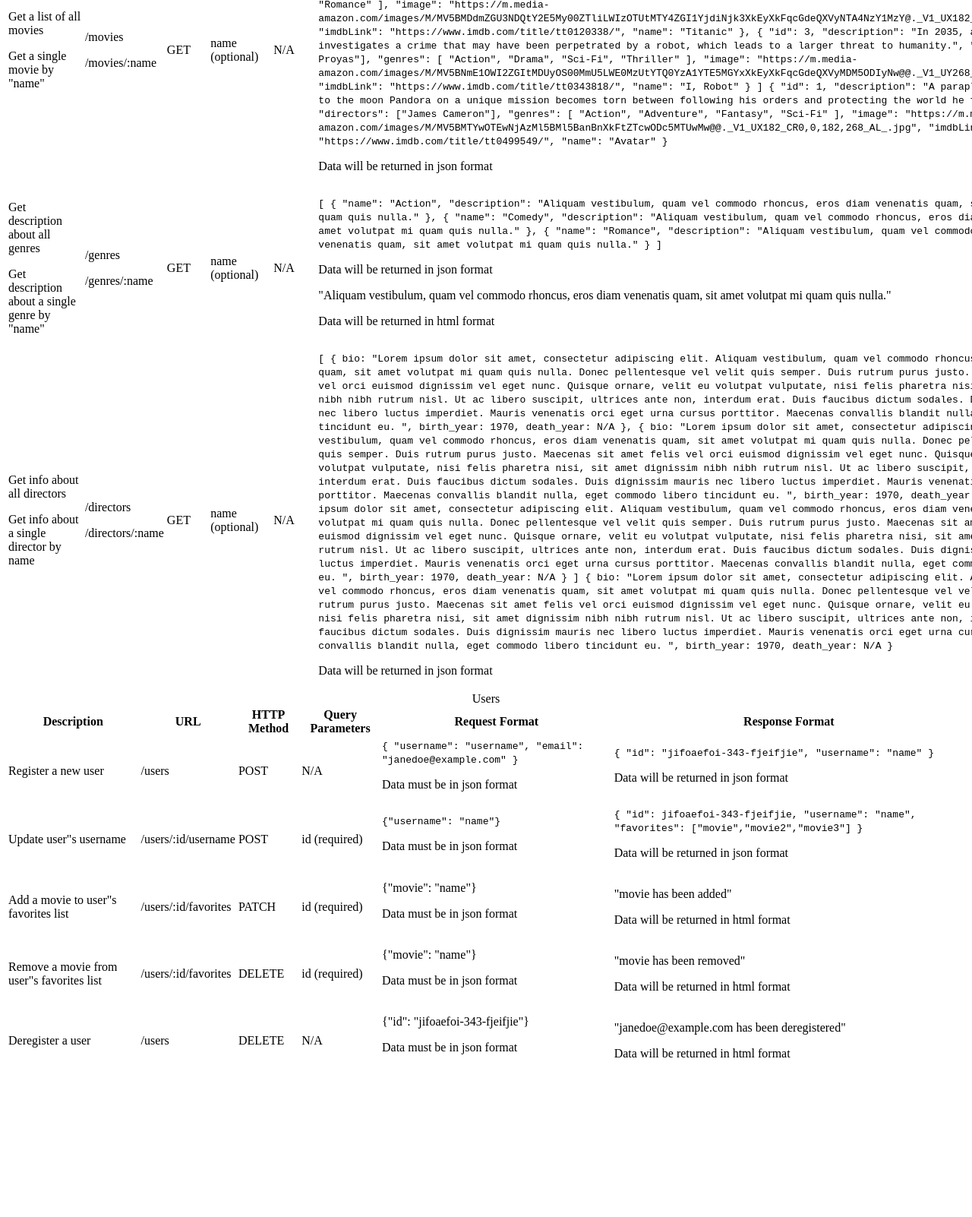
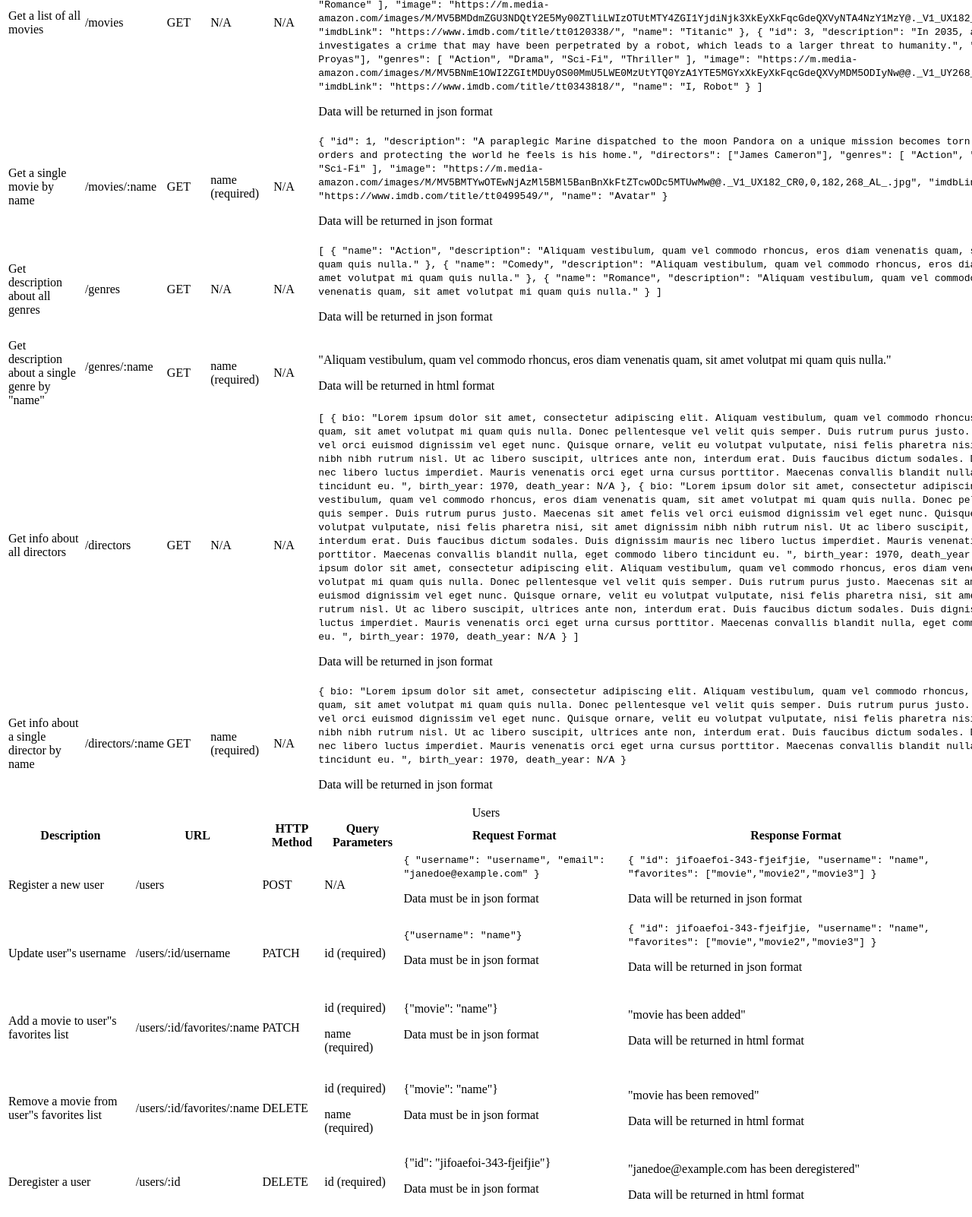
Before and after one commit to kaykay1424/movie-api, a website: page public/documentation.html in a window 1280 px wide. Shown: the part 287-1889 px from the top of the page at 76% size. Before the commit the page ends 1710 px from the top, so only its background shows below. Drawn offline with Linux system fonts and the light colour scheme.

Commit message:
update documentation with new endpoints/parameters

```diff
--- a/public/documentation.html
+++ b/public/documentation.html
@@ -24,16 +24,10 @@
             </thead>
             <tbody>
                 <tr>
-                    <td>
-                        <p>Get a list of all movies</p>
-                        <p>Get a single movie by "name"</p>
-                    </td>
-                    <td>
-                        <p>/movies</p>
-                        <p>/movies/:name</p>
-                    </td>
+                    <td>Get a list of all movies</td>
+                    <td>/movies </td>
                     <td>GET</td>
-                    <td>name (optional)</td>
+                    <td>N/A</td>
                     <td>N/A</td>
                     <td>
                         <code>
@@ -80,6 +74,16 @@
                                 }
                             ]
                         </code>
+                        <p>Data will be returned in json format</p>
+                    </td>
+                </tr>
+                <tr>
+                    <td>Get a single movie by name</td>
+                    <td>/movies/:name</td>
+                    <td>GET</td>
+                    <td>name (required)</td>
+                    <td>N/A</td>
+                    <td>
                         <code>
                             {
                                 "id": 1,
@@ -100,16 +104,10 @@
                     </td>
                 </tr>
                 <tr>
-                    <td>
-                        <p>Get description about all genres</p>
-                        <p>Get description about a single genre by "name"</p>
-                    </td>
-                    <td>
-                        <p>/genres</p>
-                        <p>/genres/:name</p>
-                    </td>
+                    <td>Get description about all genres</td>
+                    <td>/genres </td>
                     <td>GET</td>
-                    <td>name (optional)</td>
+                    <td>N/A</td>
                     <td>N/A</td>
                     <td>
                         <code>
@@ -129,21 +127,24 @@
                             ]
                         </code>
                         <p>Data will be returned in json format</p>
+                    </td>
+                </tr>
+                <tr>
+                    <td>Get description about a single genre by "name"</td>
+                    <td>/genres/:name</p> </td>
+                    <td>GET</td>
+                    <td>name (required)</td>
+                    <td>N/A</td>
+                    <td>
                         <p>"Aliquam vestibulum, quam vel commodo rhoncus, eros diam venenatis quam, sit amet volutpat mi quam quis nulla."</p>
                         <p>Data will be returned in html format</p>
                     </td>
                 </tr>
                 <tr>
-                    <td>
-                        <p>Get info about all directors</p>
-                        <p>Get info about a single director by name</p>
-                    </td>
-                    <td>
-                        <p>/directors</p>
-                        <p>/directors/:name</p>
-                    </td>
+                    <td>Get info about all directors</td>
+                    <td>/directors</td>
                     <td>GET</td>
-                    <td>name (optional)</td>
+                    <td>N/A</td>
                     <td>N/A</td>
                     <td>
                         <code>
@@ -198,6 +199,16 @@
                                 }
                             ]
                         </code>
+                        <p>Data will be returned in json format</p>
+                    </td>
+                </tr>
+                <tr>
+                    <td>Get info about a single director by name</td>
+                    <td>/directors/:name</td>
+                    <td>GET</td>
+                    <td>name (required)</td>
+                    <td>N/A</td>
+                    <td>
                         <code>
                             {
                                 bio:
@@ -251,8 +262,9 @@
                     <td>
                         <code>
                             {
-                                "id": "jifoaefoi-343-fjeifjie",
-                                "username": "name"
+                                "id": jifoaefoi-343-fjeifjie,
+                                "username": "name",
+                                "favorites": ["movie","movie2","movie3"]
                             }
                         </code>
                         <p>Data will be returned in json format</p>
@@ -261,7 +273,7 @@
                 <tr>
                     <td>Update user"s username</td>
                     <td>/users/:id/username</td>
-                    <td>POST</td>
+                    <td>PATCH</td>
                     <td>id (required)</td>
                     <td>
                         <code>{"username": "name"}</code>
@@ -280,9 +292,12 @@
                 </tr>
                 <tr>
                     <td>Add a movie to user"s favorites list</td>
-                    <td>/users/:id/favorites</td>
+                    <td>/users/:id/favorites/:name</td>
                     <td>PATCH</td>
-                    <td>id (required)</td>
+                    <td>
+                        <p>id (required)</p>
+                        <p>name (required)</p>
+                    </td>
                     <td>
                         {"movie": "name"}
                         <p>Data must be in json format</p>
@@ -294,9 +309,12 @@
                 </tr>
                 <tr>
                     <td>Remove a movie from user"s favorites list</td>
-                    <td>/users/:id/favorites</td>
+                    <td>/users/:id/favorites/:name</td>
                     <td>DELETE</td>
-                    <td>id (required)</td>
+                    <td>
+                        <p>id (required)</p>
+                        <p>name (required)</p>
+                    </td>
                     <td>
                         {"movie": "name"}
                         <p>Data must be in json format</p>
@@ -308,9 +326,9 @@
                 </tr>
                 <tr>
                     <td>Deregister a user</td>
-                    <td>/users</td>
+                    <td>/users/:id</td>
                     <td>DELETE</td>
-                    <td>N/A</td>
+                    <td>id (required)</td>
                     <td>
                         {"id": "jifoaefoi-343-fjeifjie"}
                         <p>Data must be in json format</p>
```
